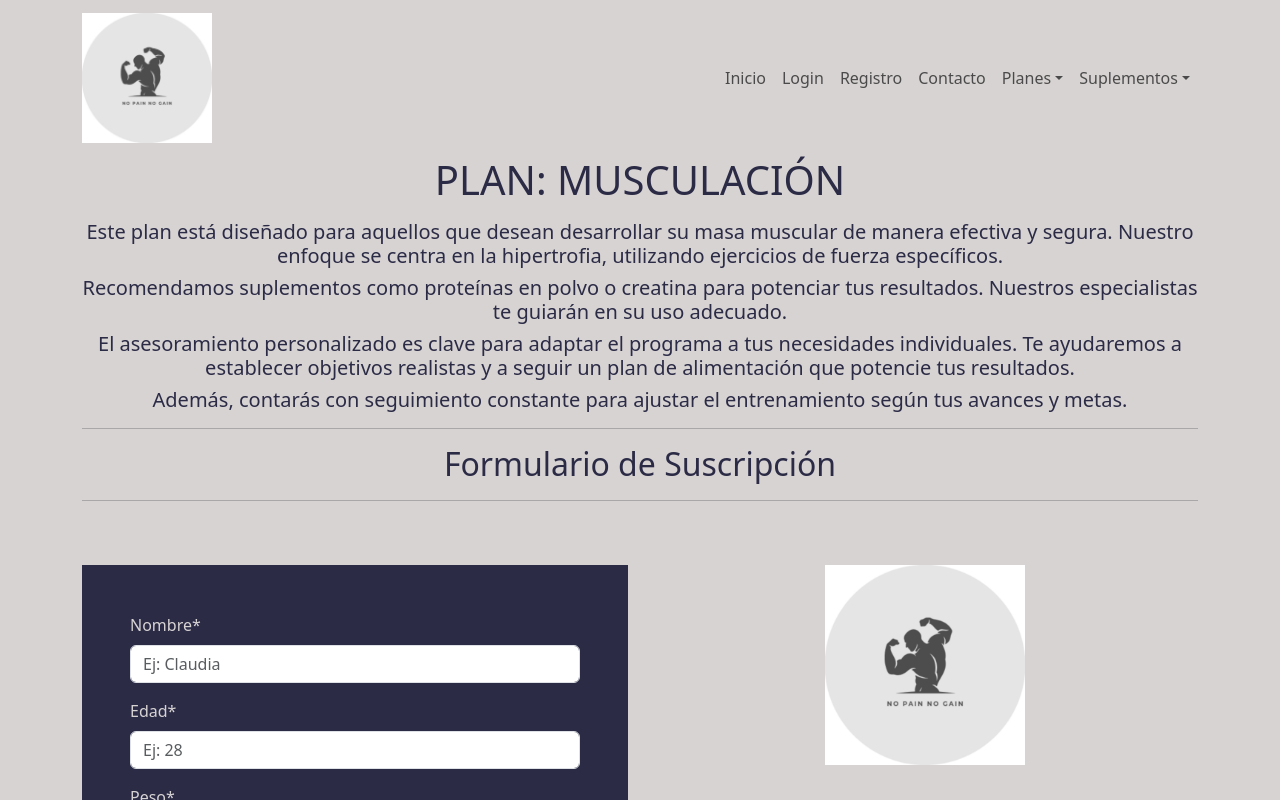
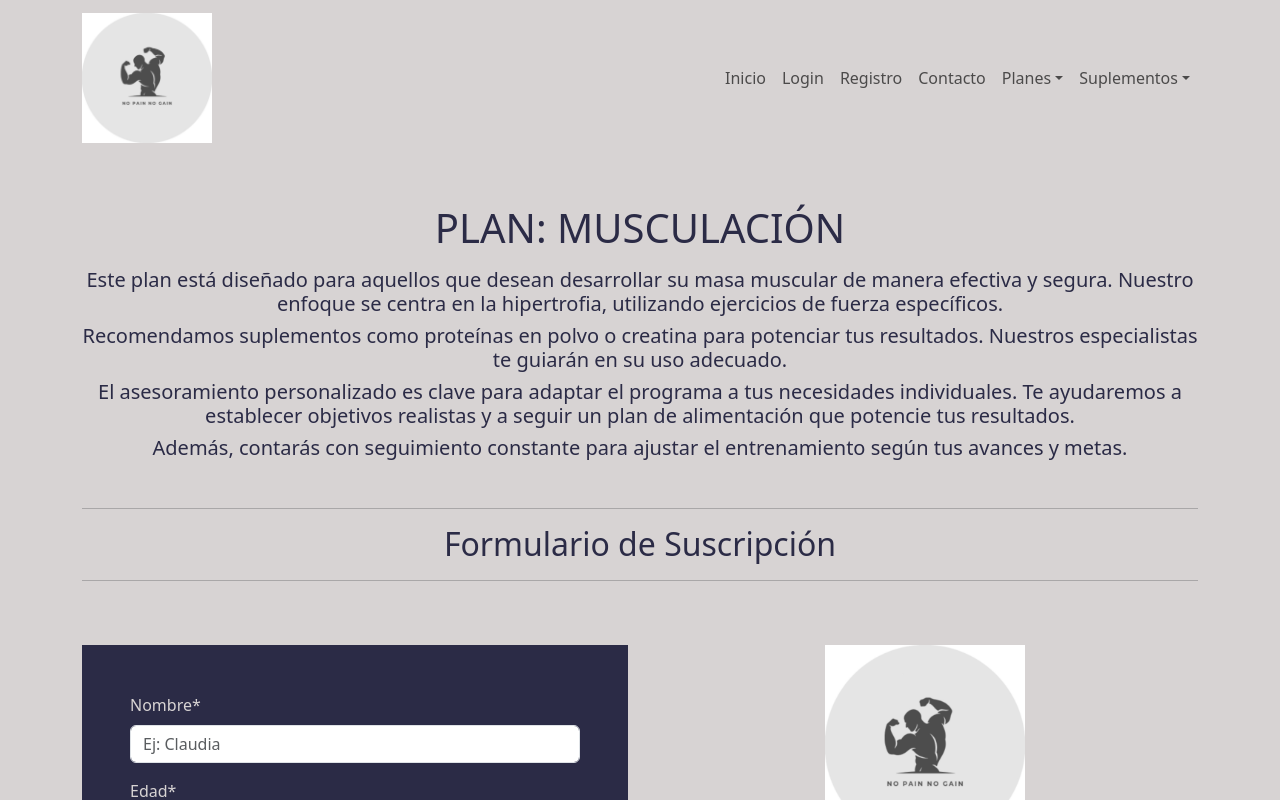
Before and after one commit to cristiandcode/Gimnasio, a React (Vite) app: page /Musculacion in a window 1280 px wide. Shown: the top 800 px of the page. Built offline with nearby package versions, Linux system fonts and the light colour scheme.

Commit message:
se uno margin para separar el h1

```diff
--- a/src/components/pages/paginasPlanes/Musculacion.jsx
+++ b/src/components/pages/paginasPlanes/Musculacion.jsx
@@ -35,7 +35,7 @@ const Musculacion = () => {
   };
 
   return (
-    <Container className="mainSection">
+    <Container className="mainSection mt-5">
       <h1 className="text-center textoMorado">PLAN: MUSCULACIÓN</h1>
       <h5 className="text-center textoMorado mt-3">
         Este plan está diseñado para aquellos que desean desarrollar su masa
@@ -53,7 +53,7 @@ const Musculacion = () => {
         necesidades individuales. Te ayudaremos a establecer objetivos realistas
         y a seguir un plan de alimentación que potencie tus resultados.
       </h5>
-      <h5 className="text-center textoMorado">
+      <h5 className="text-center textoMorado mb-5">
         Además, contarás con seguimiento constante para ajustar el entrenamiento
         según tus avances y metas.
       </h5>
```
